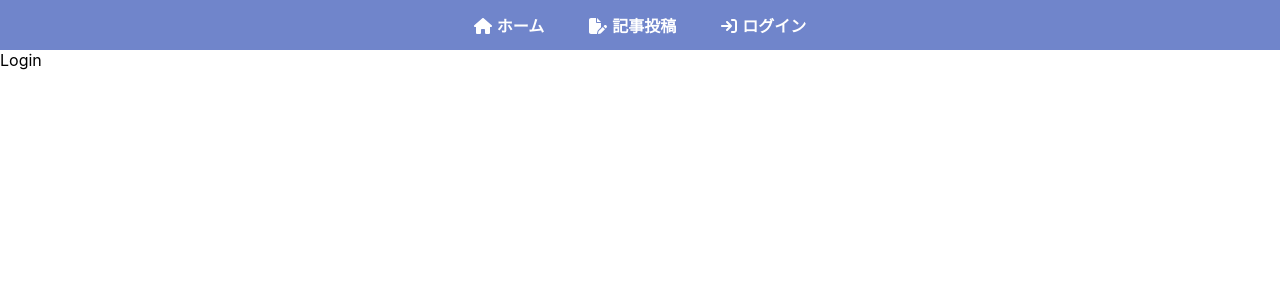
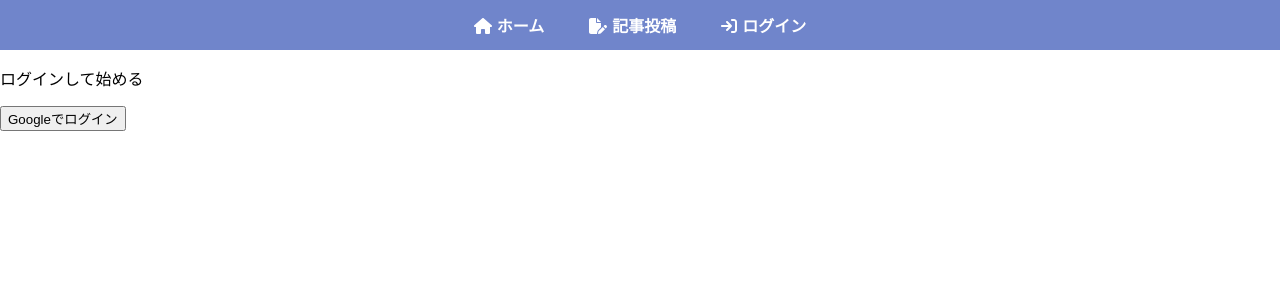
Before and after one commit to ripend06/react-firebase-blog, a React (Create React App) app: page /login in a window 1280 px wide. Shown: the top 300 px of the page. Built offline with nearby package versions, Linux system fonts and the light colour scheme; the HTML template or start-up script is replaced by a standard one.

Commit message:
feat:Authentication_BC-enhanced_230620

```diff
--- a/src/App.js
+++ b/src/App.js
@@ -5,16 +5,20 @@
 import Login from './components/Login';
 import Logout from './components/Logout';
 import Navbar from './components/Navbar';
+import { useState } from 'react';
 
 function App() {
+  const [isAuth, setIsAuth] = useState(false);
+
+
   return (
     <Router>
-      <Navbar />
+      <Navbar isAuth={isAuth}/>
       <Routes>
         <Route path="/" element={<Home />}></Route>
         <Route path="/creatpost" element={<CreatPost />}></Route>
-        <Route path="/login" element={<Login />}></Route>
-        <Route path="/logout" element={<Logout />}></Route>
+        <Route path="/login" element={<Login setIsAuth={setIsAuth}/>}></Route>
+        <Route path="/logout" element={<Logout setIsAuth={setIsAuth}/>}></Route>
       </Routes>
     </Router>
   );
--- a/src/components/Login.js
+++ b/src/components/Login.js
@@ -1,8 +1,26 @@
+import { signInWithPopup } from 'firebase/auth';
 import React from 'react'
+import { auth, provider } from '../firebase';
+import { useNavigate } from 'react-router-dom';
 
-const Login = () => {
+
+const Login = ({ setIsAuth }) => {
+  const navigate = useNavigate(); //リダイレクト処理
+  const loginInWithGoogle = () => {
+    //Googleでログイン
+    signInWithPopup(auth, provider).then((result) => {
+      //console.log(result);
+      localStorage.setItem("isAuth", true); //ローカルストレージに保存
+      setIsAuth(true);
+      navigate("/"); //リダイレクト先
+    });
+  };
+
   return (
-    <div>Login</div>
+    <div>
+      <p>ログインして始める</p>
+      <button onClick={loginInWithGoogle}>Googleでログイン</button>
+    </div>
   )
 }
 
--- a/src/components/Logout.js
+++ b/src/components/Logout.js
@@ -1,8 +1,25 @@
+import { signInWithPopup, signOut } from 'firebase/auth';
 import React from 'react'
+import { auth, provider } from '../firebase';
+import { useNavigate } from 'react-router-dom';
 
-const Logout = () => {
+
+const Logout = ({ setIsAuth }) => {
+  const navigate = useNavigate(); //リダイレクト処理
+  const logout = () => {
+    //ログアウト
+    signOut(auth).then(() => {
+      localStorage.clear(); //ローカルストレージクリア
+      setIsAuth(false);
+      navigate("/login");
+    });
+  };
+
   return (
-    <div>Logout</div>
+    <div>
+      <p>ログアウトする</p>
+      <button onClick={logout}>ログアウト</button>
+    </div>
   )
 }
 
--- a/src/components/Navbar.js
+++ b/src/components/Navbar.js
@@ -5,18 +5,28 @@
 import { faHouse, faFilePen, faArrowRightToBracket } from '@fortawesome/free-solid-svg-icons'
 
 
-const Navbar = () => {
+const Navbar = ({isAuth}) => {
   return (
     <nav>
       <Link to="/">
         <FontAwesomeIcon icon={faHouse} />
-        ホーム</Link>
+        ホーム
+      </Link>
       <Link to="/creatpost">
         <FontAwesomeIcon icon={faFilePen} />
-        記事投稿</Link>
+        記事投稿
+      </Link>
+      {!isAuth ? (
       <Link to="/login">
         <FontAwesomeIcon icon={faArrowRightToBracket} />
-        ログイン</Link>
+          ログイン
+        </Link>
+      ) : (
+        <Link to="/logout">
+          <FontAwesomeIcon icon={faArrowRightToBracket} />
+          ログアウト
+        </Link>
+      )}
 
     </nav>
   )
--- a/src/firebase.js
+++ b/src/firebase.js
@@ -1,7 +1,10 @@
 // Import the functions you need from the SDKs you need
 import { initializeApp } from "firebase/app";
 import { getAnalytics } from "firebase/analytics";
-import { getAuth, GoogleAuthProvider } from "firebase/auth"
+import { getAuth, GoogleAuthProvider } from "firebase/auth";
+import { getFirestore } from "firebase/firestore";
+
+
 // TODO: Add SDKs for Firebase products that you want to use
 // https://firebase.google.com/docs/web/setup#available-libraries
 
```
